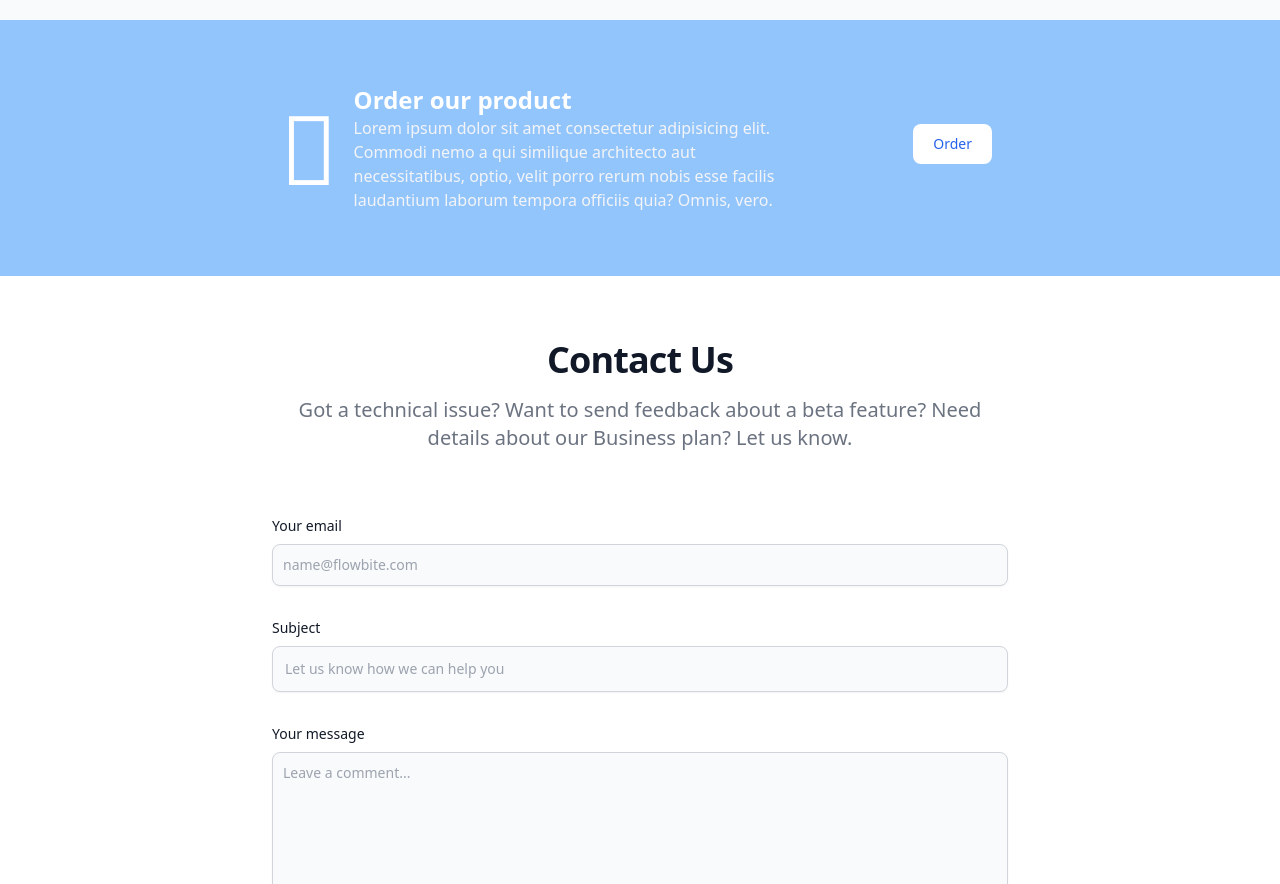
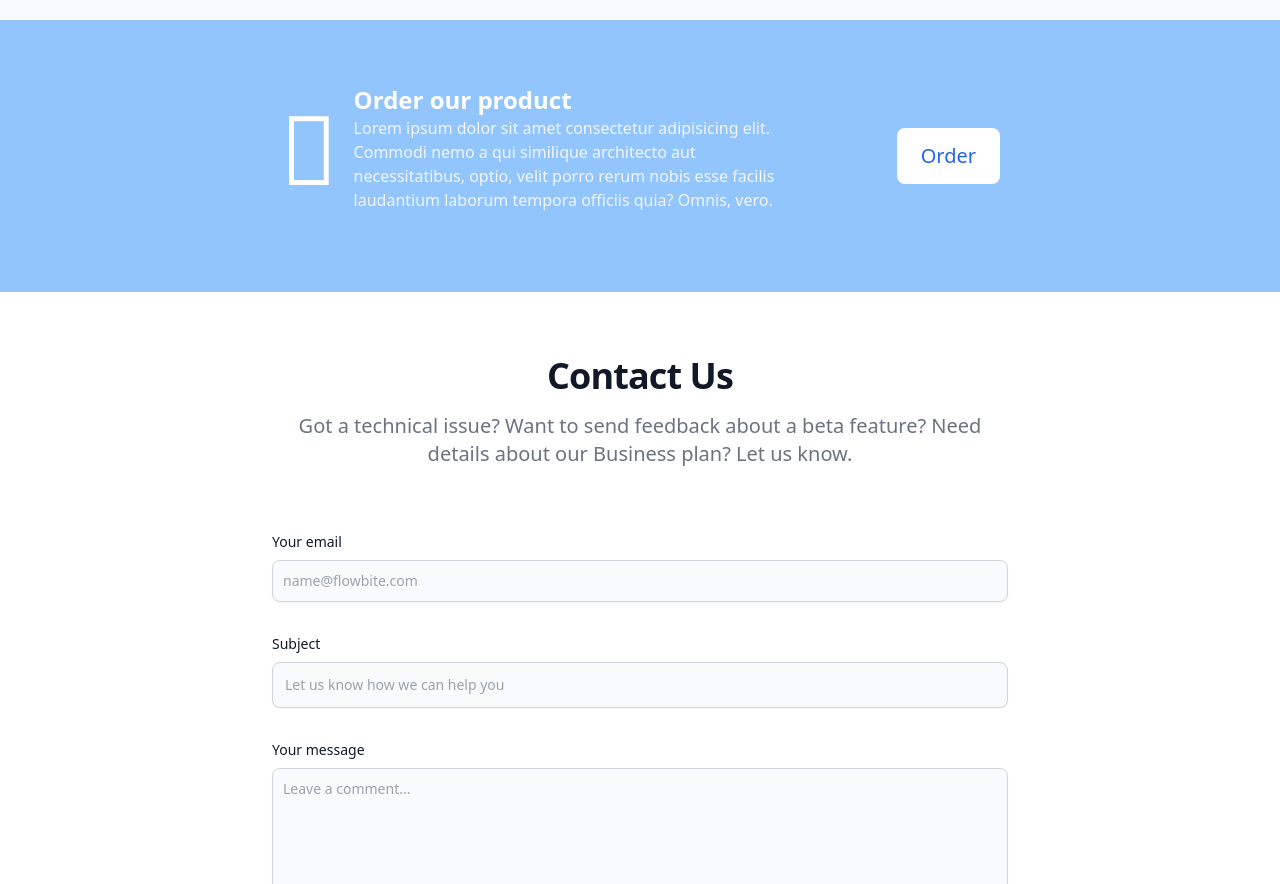
Before and after one commit to mahmoud-abu-attiya/landing_page, a plain HTML site: page index.htm in a window 1280 px wide. Shown: the part 1960-2844 px from the top of the page. Drawn offline with nearby package versions, Linux system fonts and the light colour scheme; some icons are missing.

Commit message:
large btn

```diff
--- a/index.htm
+++ b/index.htm
@@ -235,7 +235,7 @@
    <section class="dark:bg-blue-900 bg-blue-300 text-white" id="">
       <div class="py-8 px-4 mx-auto max-w-screen-md sm:py-16 lg:px-6">
          <div class="flex justify-between flex-wrap items-center">
-            <div class="max-w-[500px] flex gap-4 items-center">
+            <div class="max-w-[500px] flex gap-4 items-center mb-4">
                <i class="fad fa-shopping-bag text-8xl"></i>
                <div>
                   <h3 class="font-bold text-2xl">
@@ -248,10 +248,7 @@
                   </p>
                </div>
             </div>
-            <button type="button"
-               class="text-blue-600 bg-white hover:bg-gray-200 hover:scale-105 hover:shadow-lg transition focus:ring-4 focus:ring-blue-300 font-medium rounded-lg text-sm px-5 py-2.5 mr-2 mb-2 focus:outline-none">
-               Order
-            </button>
+            <button type="button" class="text-blue-600 bg-white hover:bg-gray-200 hover:scale-105 hover:shadow-lg transition  focus:ring-4 focus:outline-none focus:ring-blue-300 font-medium rounded-lg text-xl w-full md:w-fit px-6 py-3.5 text-center">Order</button>
          </div>
       </div>
    </section>
```
